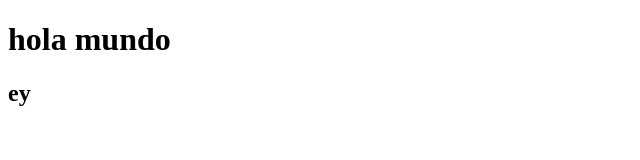
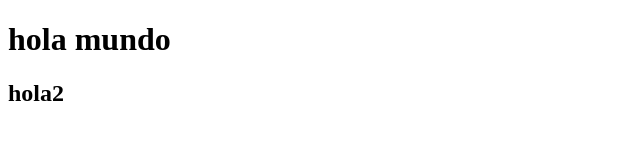
Before and after one commit to jjsch2008/prueba01, a plain HTML site: page index.html in a window 1280 px wide. Shown: the full height of the page, 0-640 px from the left. Drawn offline with Linux system fonts and the light colour scheme.

Commit message:
version03

```diff
--- a/index.html
+++ b/index.html
@@ -7,6 +7,6 @@
 </head>
 <body>
     <h1>hola mundo </h1>
-    <h2>ey</h2>
+    <h2>hola2</h2>
 </body>
 </html>
```
